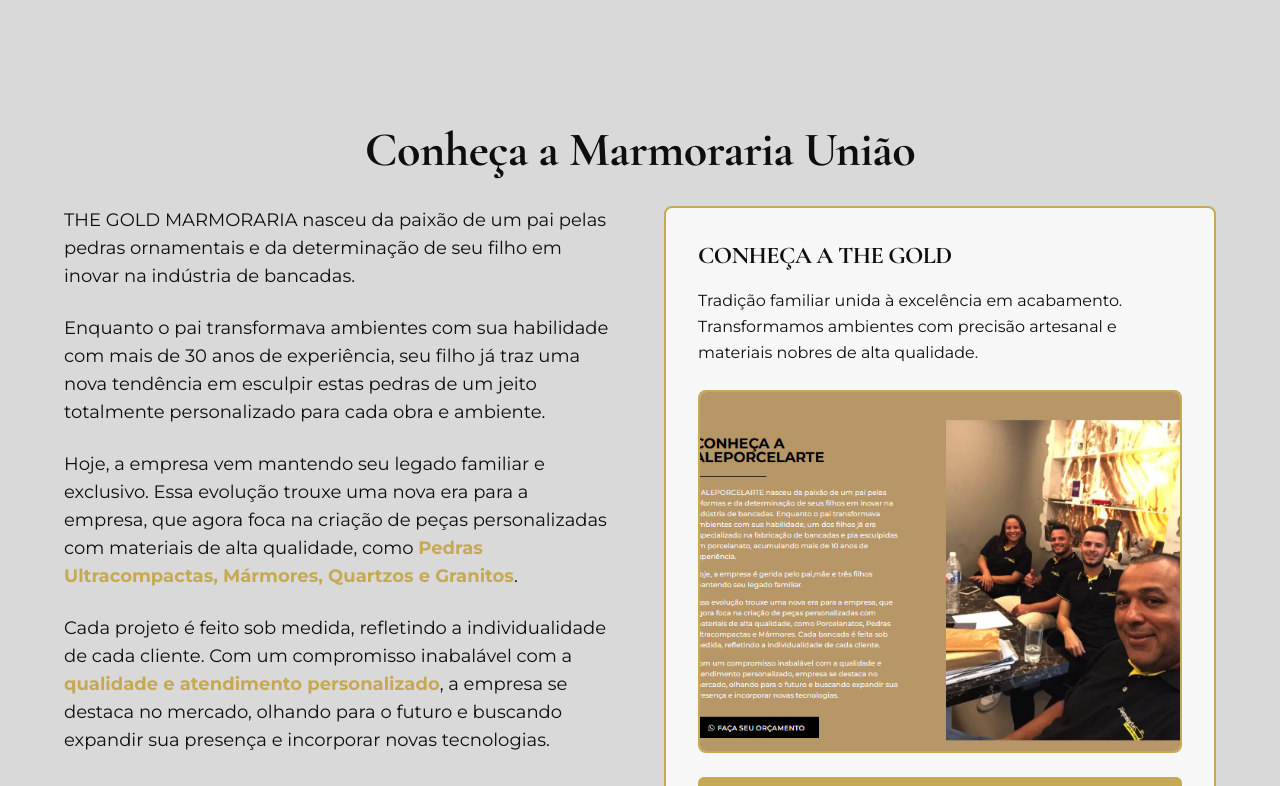
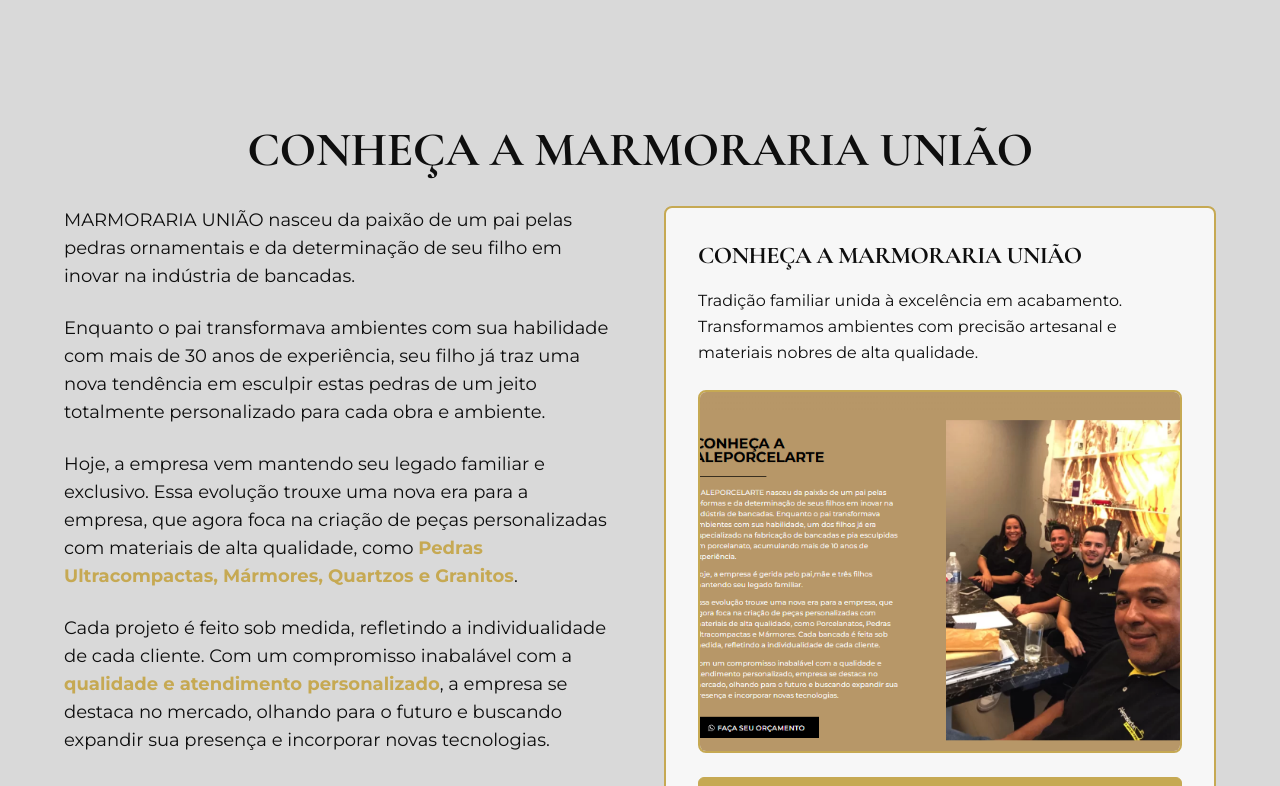
Before and after one commit to gg931770-alt/exact-viewport-craft-45540-96346-20628--85853, a React (Vite) app: page / in a window 1280 px wide. Shown: the part 2334-3120 px from the top of the page. Built offline with nearby package versions, Linux system fonts and the light colour scheme; the HTML template or start-up script is replaced by a standard one.

Commit message:
Refactor: Update company name

```diff
--- a/src/components/About.tsx
+++ b/src/components/About.tsx
@@ -3,12 +3,12 @@ import { Button } from "@/components/ui/button";
 const About = () => {
   return <section id="sobre" className="py-12 md:py-16 bg-secondary">
       <div className="container mx-auto px-4">
-        <h2 className="font-serif text-3xl md:text-5xl font-bold text-primary mb-8 text-center"><span translate="no">Conheça a Marmoraria União</span></h2>
+        <h2 className="font-serif text-3xl md:text-5xl font-bold text-primary mb-8 text-center"><span translate="no">CONHEÇA A MARMORARIA UNIÃO</span></h2>
 
         <div className="grid lg:grid-cols-2 gap-8 lg:gap-12 items-start max-w-6xl mx-auto">
           <div className="space-y-6 font-sans text-base md:text-lg text-primary leading-relaxed max-w-prose">
             <p className="mb-5">
-              <span translate="no">THE GOLD MARMORARIA</span>{" "}nasceu da paixão de um pai pelas pedras ornamentais e da determinação de seu filho em inovar na indústria de bancadas.
+              <span translate="no">MARMORARIA UNIÃO</span>{" "}nasceu da paixão de um pai pelas pedras ornamentais e da determinação de seu filho em inovar na indústria de bancadas.
             </p>
 
             <p className="mb-5">
@@ -27,7 +27,7 @@ const About = () => {
           <div className="relative">
             <div className="bg-card p-8 rounded-lg border-2 border-accent shadow-[var(--shadow-lg)]">
               <h3 className="font-serif text-2xl font-bold text-primary mb-4">
-                <span translate="no">CONHEÇA A THE GOLD</span>
+                <span translate="no">CONHEÇA A MARMORARIA UNIÃO</span>
               </h3>
               <p className="font-sans text-primary mb-6 leading-relaxed">
                 Tradição familiar unida à excelência em acabamento. Transformamos ambientes com precisão artesanal e materiais nobres de alta qualidade.
--- a/src/components/Contact.tsx
+++ b/src/components/Contact.tsx
@@ -59,7 +59,7 @@ const Contact = () => {
               allowFullScreen
               loading="lazy"
               referrerPolicy="no-referrer-when-downgrade"
-              title="Localização The Gold Marmoraria - Rua Almerindo Pereira Bueno, 148, Itapecerica da Serra - SP"
+              title="Localização Marmoraria União - Rua Almerindo Pereira Bueno, 148, Itapecerica da Serra - SP"
             />
           </div>
         </div>
--- a/src/components/Footer.tsx
+++ b/src/components/Footer.tsx
@@ -8,14 +8,14 @@ const Footer = () => {
             <h3 className="font-serif text-2xl md:text-3xl font-bold mb-2" style={{
             color: 'white'
           }}>
-              <span translate="no">THE GOLD MARMORARIA</span>
+              <span translate="no">MARMORARIA UNIÃO</span>
             </h3>
 
             <div className="h-px bg-gradient-to-r from-transparent via-accent to-transparent mb-6" />
             <p className="font-sans text-sm" style={{
             color: 'hsl(40 40% 93%)'
           }}>
-              © {new Date().getFullYear()} <span translate="no">The Gold Marmoraria</span>  . Todos os direitos reservados.
+              © {new Date().getFullYear()} <span translate="no">Marmoraria União</span>. Todos os direitos reservados.
             </p>
           </div>
         </div>
--- a/src/components/Header.tsx
+++ b/src/components/Header.tsx
@@ -29,7 +29,7 @@ const Header = () => {
         <a href="/" className="flex items-center gap-2 cursor-pointer hover:opacity-90 transition-opacity">
           <img
             src={logo}
-            alt="The Gold Marmoraria"
+            alt="Marmoraria União"
             className="h-12 md:h-14 w-auto object-contain"
           />
         </a>
--- a/src/components/Reviews.tsx
+++ b/src/components/Reviews.tsx
@@ -8,7 +8,7 @@ const reviews = [{
   name: "Vinicius Pontes Magalhães",
   date: "02 de julho de 2025",
   city: "São Paulo, SP",
-  text: "Bom minha casa está em reforma, por isso o buraco e o piso velho, mas o atendimento, instalação e a qualidade do material da pia ficou nota 10, podem contratar, eu índico. Parabéns para os meninos da The Gold Marmoraria.",
+  text: "Bom minha casa está em reforma, por isso o buraco e o piso velho, mas o atendimento, instalação e a qualidade do material da pia ficou nota 10, podem contratar, eu índico. Parabéns para os meninos da Marmoraria União.",
   rating: 5,
   initials: "VM"
 }, {
@@ -22,14 +22,14 @@ const reviews = [{
   name: "Jessica Elize Alves",
   date: "03 de agosto de 2025",
   city: "São Paulo, SP",
-  text: "Serviço muito bom, peças de qualidade e prazo cumprido! Muito bom The Gold Marmoraria!",
+  text: "Serviço muito bom, peças de qualidade e prazo cumprido! Muito bom Marmoraria União!",
   rating: 5,
   initials: "JA"
 }, {
   name: "Bruno William",
   date: "25 de setembro de 2025",
   city: "São Paulo, SP",
-  text: "Tivemos ótima experiência com a The Gold Marmoraria. Atendimento profissional, instalação bem executada e acabamento de primeira. Indico com tranquilidade.",
+  text: "Tivemos ótima experiência com a Marmoraria União. Atendimento profissional, instalação bem executada e acabamento de primeira. Indico com tranquilidade.",
   rating: 5,
   initials: "BW"
 }, {
@@ -155,7 +155,7 @@ const Reviews = () => {
         <div className="mb-8">
           <h2 className="font-serif text-3xl md:text-5xl font-bold mb-4 text-left" style={{ color: 'white' }}>CONFIRA  AS  AVALIAÇÕES  DE  NOSSOS  CLIENTES</h2>
           <div className="flex items-center gap-2" style={{ color: 'hsl(40 40% 93%)' }}>
-            <span className="font-sans font-semibold" translate="no">The Gold Marmoraria</span>
+            <span className="font-sans font-semibold" translate="no">Marmoraria União</span>
             <span>•</span>
             <div className="flex gap-1">
               {[1, 2, 3, 4, 5].map(star => <Star key={star} className="h-5 w-5" style={{ fill: '#FFD700', color: '#FFD700' }} />)}
```
